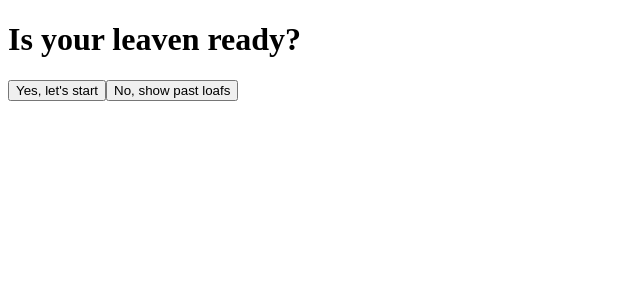
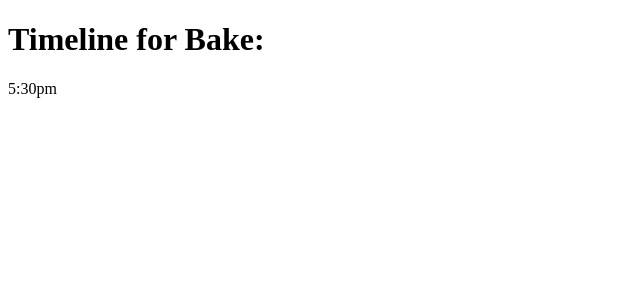
Before and after one commit to callumreid/SourLoafs, a React (Create React App) app in the folder client/: page / in a window 1280 px wide. Both pictures are taken after a click on the button "Yes, let's start". Shown: the top 300 px of the page, without its empty margins (0-640 px from the left). Built offline with nearby package versions, Linux system fonts and the light colour scheme.

Commit message:
Create timeline component

```diff
--- a/client/src/App.js
+++ b/client/src/App.js
@@ -1,20 +1,29 @@
 import React from "react";
 import LandingPage from "./Components/LandingPage";
+import TimeLine from "./Components/TimeLine";
 
 class App extends React.Component  {
   constructor(props) {
     super(props);
     this.state = {
-      displayLanding: true,
+      displayLandingPage: true,
       displayTimeLine: false
     };
+    this.toggleDisplayLandingPage = this.toggleDisplayLandingPage.bind(this);
     this.toggleDisplayTimeLine = this.toggleDisplayTimeLine.bind(this);
     this.toggleDisplayPastLoafs = this.toggleDisplayPastLoafs.bind(this);
   }
 
+  toggleDisplayLandingPage () {
+    console.log('display landingpage');
+  }
+
   toggleDisplayTimeLine () {
     console.log('display timeline');
-    //this.setState({displayTimeLine: true})
+    this.setState({
+      displayLandingPage: false,
+      displayTimeLine: true
+    })
   };
 
   toggleDisplayPastLoafs () {
@@ -22,12 +31,22 @@ class App extends React.Component  {
   };
 
   render () {
+    const displayLandingPage = this.state.displayLandingPage;
+    const displayTimeLine = this.state.displayTimeLine;
+    let landingPage, timeLine;
+    if (displayLandingPage) {
+     landingPage = <LandingPage
+     toggleDisplayPastLoafs={this.toggleDisplayPastLoafs}
+     toggleDisplayTimeLine={this.toggleDisplayTimeLine}
+     />
+    } else if (displayTimeLine) {
+      timeLine = <TimeLine />
+    }
+
     return (
       <div className='app'>
-        <LandingPage
-        toggleDisplayPastLoafs={this.toggleDisplayPastLoafs}
-        toggleDisplayTimeLine={this.toggleDisplayTimeLine}
-        />
+        {landingPage}
+        {timeLine}
       </div>
     )
   }
--- /dev/null
+++ b/client/src/Components/TimeLine.jsx
@@ -0,0 +1,12 @@
+import React from 'react';
+
+const TimeLine = (props) => {
+  return (
+    <div className='TimeLineWrap'>
+        <h1 className='banner'>Timeline for Bake:</h1>
+        <p>5:30pm</p>
+    </div>
+  )
+}
+
+export default TimeLine;
```
